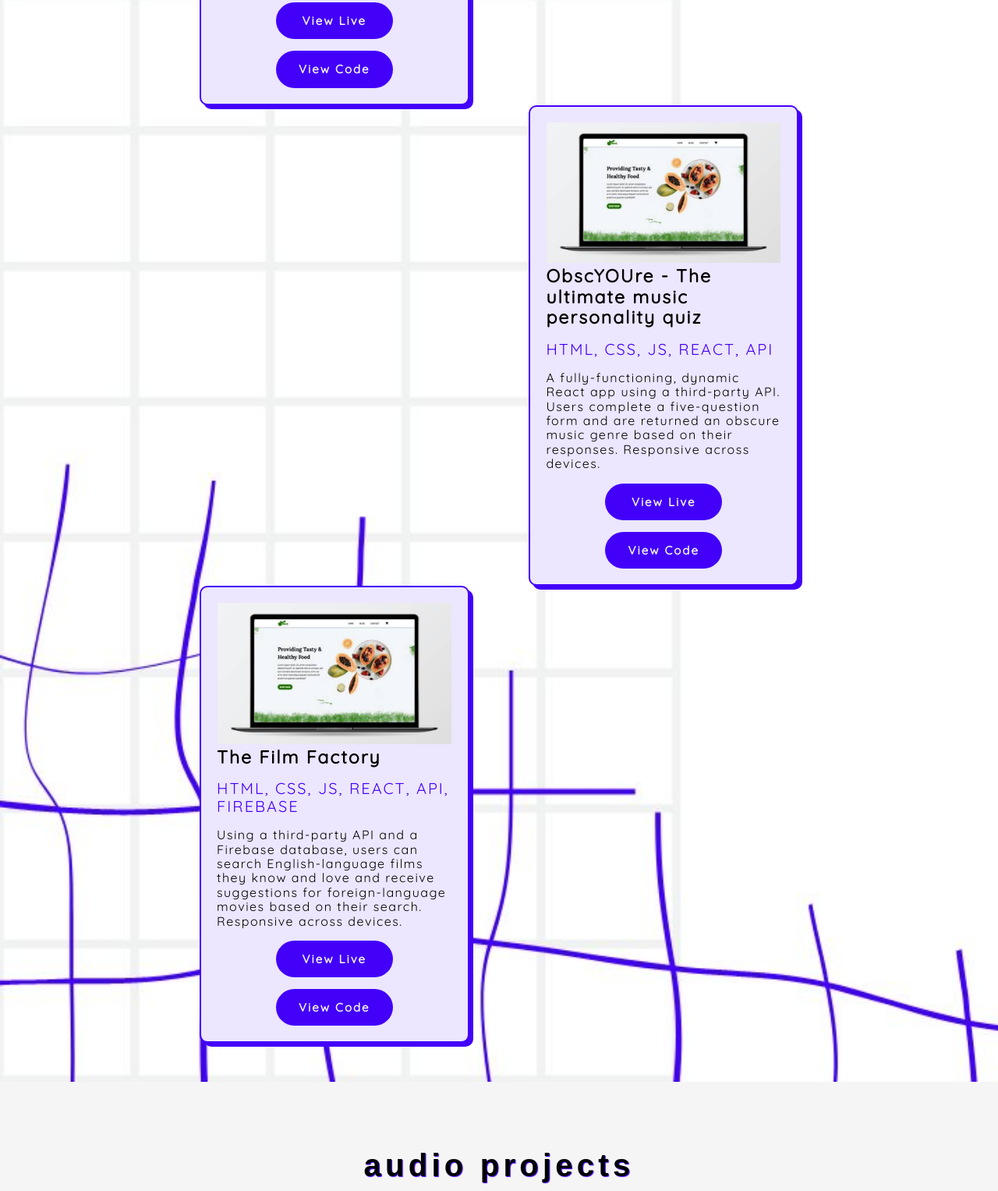
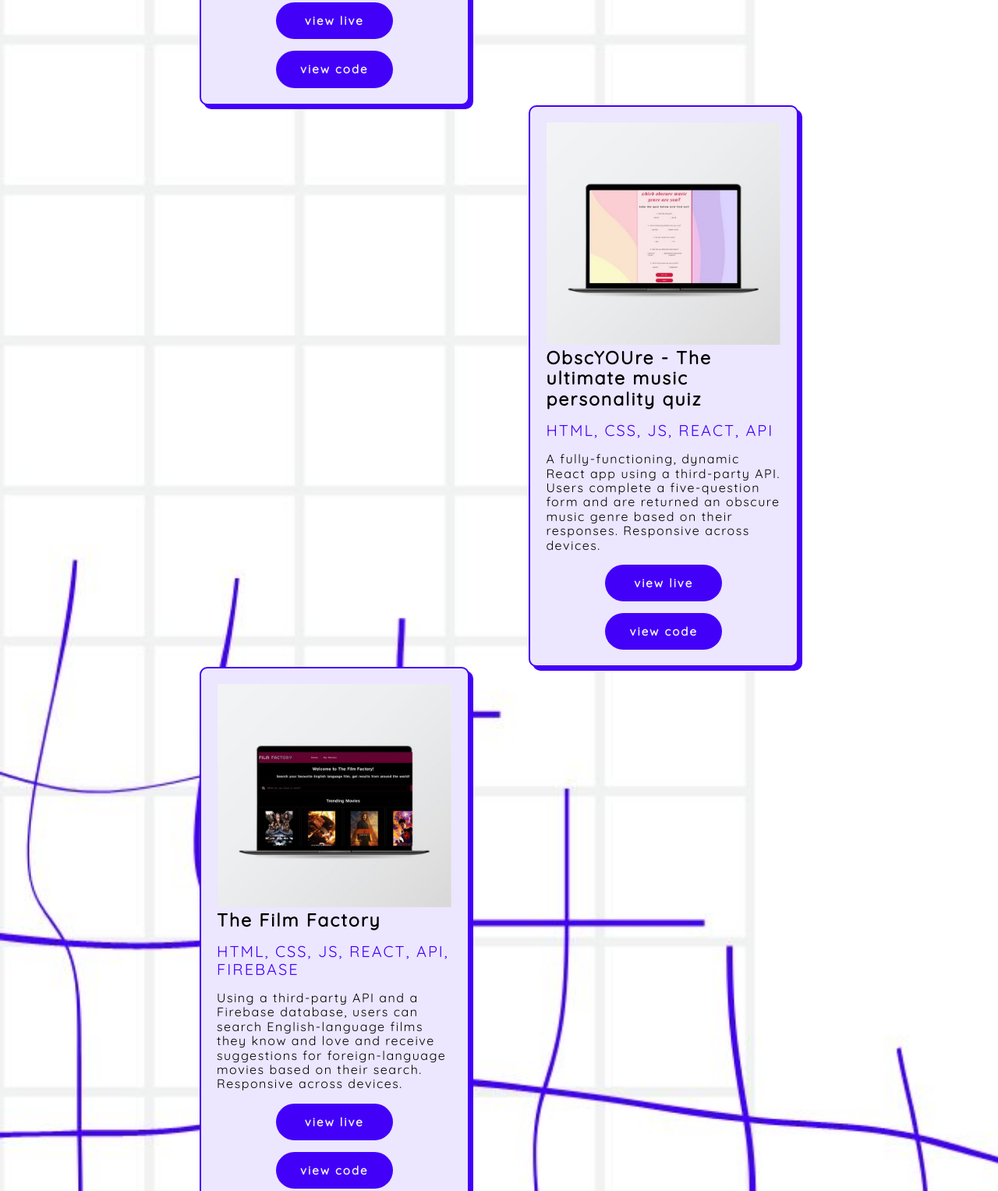
Before and after one commit to francellafiallos/updated-portfolio, a plain HTML site: page index.html in a window 1280 px wide. Shown: the part 3202-4729 px from the top of the page at 78% size. Drawn offline with Linux system fonts and the light colour scheme; a web font is replaced by a local one.

Commit message:
updated assets, cleaned up portfolio projects

```diff
--- a/index.html
+++ b/index.html
@@ -213,10 +213,10 @@
                                         </div>
                                         <div class="button-container">
                                             <div class="button">
-                                                <p><a href="https://project-two-welcome-to-organic.netlify.app/">View Live</a></p>
+                                                <p><a href="https://francella-fiallos-project-1.netlify.app/">view live</a></p>
                                             </div>
                                             <div class="button">
-                                                <p><a href="https://github.com/Welcome-to-Organic-Project-2/Project-2.git">View Code</a></p>
+                                                <p><a href="https://github.com/francellafiallos/francella-fiallos-project-1">view code</a></p>
                                             </div>
                                         </div>
 
@@ -228,7 +228,7 @@
                             <div class="project-block-left">
                                 <div class="project-block">
                                     <div class="image">
-                                        <img src="./assets/Welcome to Organic.jpg" alt="A mock-up on a laptop of the Welcome to Organic site.">
+                                        <img src="./assets/obscYOUre music quiz.jpg" alt="A mock-up on a laptop of the Welcome to Organic site.">
                                     </div>
 
                                     <div class="text-button-container">
@@ -240,10 +240,10 @@
                                         </div>
                                         <div class="button-container">
                                             <div class="button">
-                                                <p><a href="">View Live</a></p>
+                                                <p><a href="https://francella-fiallos-project-3.netlify.app/">view live</a></p>
                                             </div>
                                             <div class="button">
-                                                <p><a href="">View Code</a></p>
+                                                <p><a href="https://github.com/francellafiallos/francella-fiallos-project-3">view code</a></p>
                                             </div>
                                     </div>
 
@@ -255,7 +255,7 @@
 
                             <div class="project-block">
                                 <div class="image">
-                                    <img src="./assets/Welcome to Organic.jpg" alt="A mock-up on a laptop of the Welcome to Organic site.">
+                                    <img src="./assets/the film factory.jpg" alt="A mock-up on a laptop of the Welcome to Organic site.">
                                 </div>
                                 <div class="text-button-container">
 
@@ -266,41 +266,16 @@
                                     </div>
                                     <div class="button-container">
                                         <div class="button">
-                                            <p><a href="">View Live</a></p>
+                                            <p><a href="https://ftw-project-four.netlify.app/">view live</a></p>
                                         </div>
                                         <div class="button">
-                                            <p><a href="">View Code</a></p>
+                                            <p><a href="https://github.com/francella-toritse-wilson/the-film-factory">view code</a></p>
                                         </div>
                                     </div>
 
                                 </div>
                             </div>
                         </div>
-
-                        <!-- <div class="project-block-left">
-                            <div class="project-block">
-                                <div class="image">
-                                    <img src="./assets/Welcome to Organic.jpg" alt="A mock-up on a laptop of the Welcome to Organic site.">
-                                </div>
-                                <div class="text-button-container">
-
-                                    <div class="text">
-                                        <h4>Organic - E-commerce website</h4>
-                                        <h5>HTML, SCSS, JS</h5>
-                                        <p>Lorem ipsum dolor sit amet consectetur adipisicing elit. Labore reprehenderit ullam voluptatibus aut tenetur nam doloribus quasi maiores?</p>
-                                    </div>
-                                    <div class="button-container">
-                                        <div class="button">
-                                            <p><a href="">View Live</a></p>
-                                        </div>
-                                        <div class="button">
-                                            <p><a href="">View Code</a></p>
-                                        </div>
-                                    </div>
-
-                                </div>
-                            </div>
-                        </div> -->
 
                     </div>
 
@@ -320,7 +295,6 @@
 
                         <div class="audio-project-left">
                             <div class="audio-project">
-                                <!-- <h4>Superconnected</h4> -->
                                 <iframe width="50%" height="400" src="https://www.mixcloud.com/widget/iframe/?light=1&feed=%2Ffrancellafiallos%2F" frameborder="0" alt="Francella as a baby with the text 'Listen to Superconnected on CJLO'"></iframe>
                                 <div class="audio-project-text">
                                     <h4>Superconnected</h4>
@@ -331,7 +305,6 @@
 
                         <div class="audio-project-right">
                             <div class="audio-project">
-                                <!-- <h4>CBC Music</h4> -->
                                 <img src="./assets/cbc-music-logo.jpg" alt="CBC Music logo." width=384px; />
                                 <div class="audio-project-text">
                                     <h4>CBC Music</h4>
@@ -354,7 +327,6 @@
                                 <li><a href="https://www.linkedin.com/in/francella-fiallos/"><i class="fa-brands fa-linkedin"></i></a></li>
                                 <li><a href="https://github.com/francellafiallos"><i class="fa-brands fa-github"></i></a></li>
                                 <li><a href="https://twitter.com/f_fiallos"><i class="fa-brands fa-twitter"></i></a></li>
-                                <!-- <li><a href=""><i class="fa-solid fa-envelope"></i></a></li> -->
                             </ul>
                         </div>
                         <div class="text-container">
```
Also changed, not shown: assets/obscYOUre music quiz.jpg (added), assets/the film factory.jpg (added).
